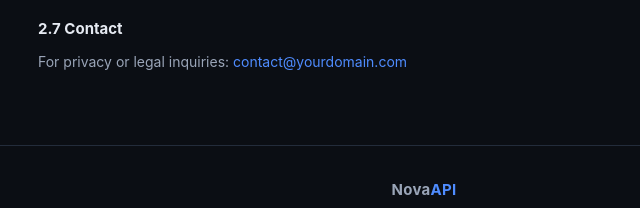
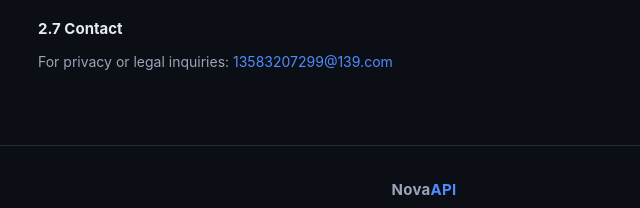
Before and after one commit to guiguzi2013/novaapi-site, a plain HTML site: page index.html in a window 1280 px wide. Shown: the part 5151-5359 px from the top of the page, 216-856 px from the left. Drawn offline with Linux system fonts and the light colour scheme.

Commit message:
Update index.html
change email

```diff
--- a/index.html
+++ b/index.html
@@ -361,7 +361,7 @@
   <h3>2.6 Your Rights</h3>
   <p>You may request access to, correction of, or deletion of your personal data by contacting us. We will respond within a reasonable timeframe.</p>
   <h3>2.7 Contact</h3>
-  <p>For privacy or legal inquiries: <a href="mailto:contact@yourdomain.com">contact@yourdomain.com</a></p>
+  <p>For privacy or legal inquiries: <a href="mailto:13583207299@139.com">13583207299@139.com</a></p>
 </section>
 
 <!-- ================= FOOTER ================= -->
@@ -371,7 +371,7 @@
   <div style="margin-top:6px;">
     <a href="#terms">Terms of Service</a> ·
     <a href="#terms">Privacy Policy</a> ·
-    <a href="mailto:contact@yourdomain.com">Contact</a>
+    <a href="mailto:13583207299@139.com">Contact</a>
   </div>
 </footer>
 
```
